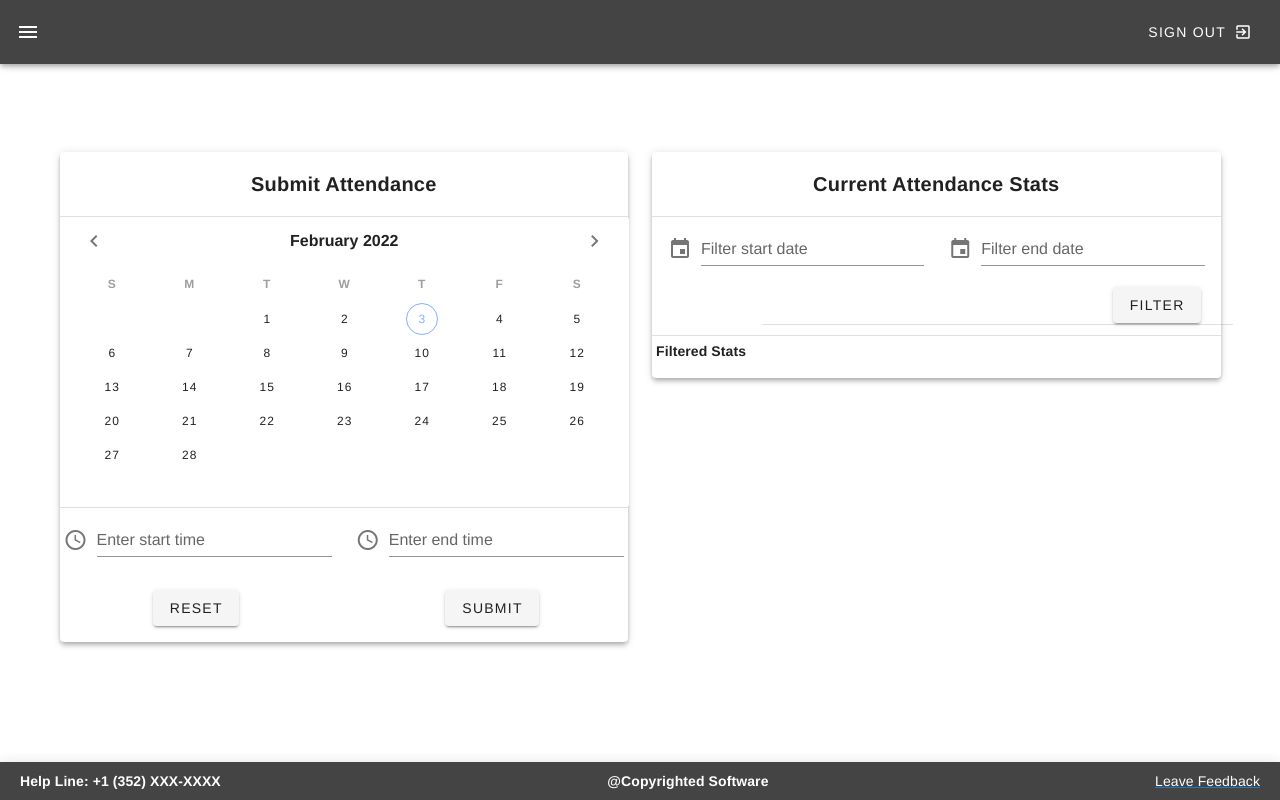
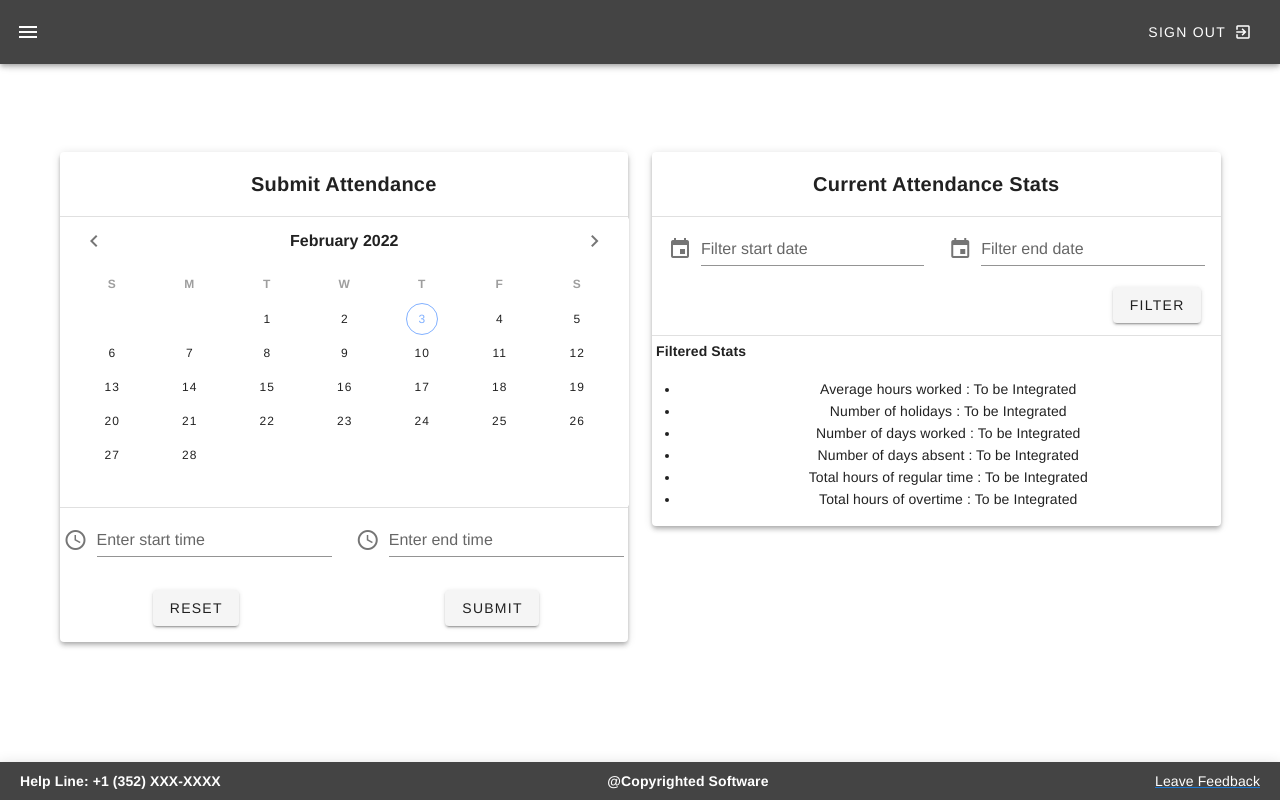
Before and after one commit to deepakvk0712/HRManagementSoftware-SoftwareEngineering, a Vue app in the folder front-end/: page /#/attendance in a window 1280 px wide. Built offline with nearby package versions, Linux system fonts and the light colour scheme.

Commit message:
Final changes done for about page. Some minor updates made. Also added placeholder for the filtered stats in the attendance page. The filtered stats will be integrated in sprint 4.

```diff
--- a/front-end/src/components/AttendancePage.vue
+++ b/front-end/src/components/AttendancePage.vue
@@ -227,6 +227,17 @@
                             <!-- Next code goes here -->
                         </v-card-subtitle>
 
+                        <v-card-text class="justify-left">
+                            <ul class="justify-left">
+                                <li>Average hours worked : To be Integrated</li>
+                                <li>Number of holidays : To be Integrated</li>
+                                <li>Number of days worked : To be Integrated</li>
+                                <li>Number of days absent : To be Integrated</li>
+                                <li>Total hours of regular time : To be Integrated</li>
+                                <li>Total hours of overtime : To be Integrated</li>
+                            </ul>
+                        </v-card-text>
+
                         <v-divider></v-divider>
 
                         <!-- <v-card-text class="text-h6 text-justify">
--- a/front-end/src/views/AboutView.vue
+++ b/front-end/src/views/AboutView.vue
@@ -30,7 +30,7 @@
                   centered
                 >
                   <v-tab
-                    class="black--text"
+                    class="black--text font-weight-medium"
                     v-for="t in tabName"
                     :key="t"
                   >
@@ -47,7 +47,7 @@
                   src="https://cdn.vuetifyjs.com/images/parallax/material2.jpg"
                 >
                   <v-card-title class="justify-center">
-                    <h1 id="AboutUsHeading" class="black--text text-h2 font-weight-thin mb-2">
+                    <h1 id="AboutUsHeading" class="black--text text-h2 font-weight-medium mb-2">
                       Meet Axle United!
                     </h1>
                   </v-card-title>
@@ -56,7 +56,7 @@
                   </v-card-subtitle> -->
 
                   <v-card-text>
-                    <p id="textAboutUs" style="font-size: 1.4em;" class="black--text text-justify">
+                    <p id="textAboutUs" style="font-size: 1.4em;" class="black--text font-weight-medium text-justify">
                       Axle United represents a new way of thinking about the data hidden in your documents. We use AI to extract data that can be used to fuel corporate transformation.
 
                       <br><br>From old documents to stamps and handwritten notes to receipts, our system can infer what’s missing and fill in the blanks to get you more valuable extracted data. That provides the springboard you need to automate your process, which in turn can transform your business quickly and efficiently.
@@ -71,7 +71,7 @@
                   </v-card-text>
 
                   <v-card-title class="justify-center">
-                    <h1 id="teamAboutUs" class="black--text text-h3 font-weight-thin mb-2">
+                    <h1 id="teamAboutUs" class="black--text text-h3 font-weight-medium mb-2">
                       Meet The Team
                     </h1>
                   </v-card-title>
@@ -115,7 +115,7 @@
                   </v-card-text>
 
                   <v-card-title class="justify-center">
-                    <h1 id="accomplishmentsTeams" class="black--text text-h3 font-weight-thin mb-2">
+                    <h1 id="accomplishmentsTeams" class="black--text text-h3 font-weight-medium mb-2">
                       Our Accomplishments!
                     </h1>
                   </v-card-title>
@@ -138,7 +138,7 @@
                         <!-- <span> -->
                           <v-icon color="#000080">account_group_outline</v-icon>
                           <v-card-text class="black--text text-h4 font-weight-bold">
-                            Voted Most Promising Statup 2022 by the Times group!
+                            Voted Most Promising Startup 2022 by the Times group!
                           </v-card-text>
                         <!-- </span> -->
                         <!-- style="font-size: 44px;" -->
@@ -161,7 +161,7 @@
                   </v-card-text>
 
                   <v-card-title class="justify-left">
-                    <h1 class="black--text text-h3 font-weight-thin mb-2">
+                    <h1 class="black--text text-h3 font-weight-medium mb-2">
                       Leadership
                     </h1>
                   </v-card-title>
@@ -182,7 +182,7 @@
                   src="https://cdn.vuetifyjs.com/images/parallax/material2.jpg"
                 >
                   <v-card-title class="justify-center">
-                    <h1 id="companyPolicy" class="black--text text-h2 font-weight-thin mb-2">
+                    <h1 id="companyPolicy" class="black--text text-h2 font-weight-medium mb-2">
                       Company Policy
                     </h1>
                   </v-card-title>
@@ -211,7 +211,7 @@
                 <!-- :src="require('@/assets/mountain.png')" -->
                 <!-- https://cdn.vuetifyjs.com/images/parallax/material2.jpg -->
                   <v-card-title class="justify-center">
-                    <h1 id="employeePolicy" class="black--text text-h2 font-weight-thin mb-2">
+                    <h1 id="employeePolicy" class="black--text text-h2 font-weight-medium mb-2">
                       Employee Policy
                     </h1>
                   </v-card-title>
@@ -240,7 +240,7 @@
                 <!-- :src="require('@/assets/mountain.png')" -->
                 <!-- https://cdn.vuetifyjs.com/images/parallax/material2.jpg -->
                   <v-card-title class="justify-center">
-                    <h1 id="employeePolicy" class="black--text text-h2 font-weight-thin mb-2">
+                    <h1 id="employeePolicy" class="black--text text-h2 font-weight-medium mb-2">
                       Core Values
                     </h1>
                   </v-card-title>
@@ -269,13 +269,13 @@
                 <!-- :src="require('@/assets/mountain.png')" -->
                 <!-- https://cdn.vuetifyjs.com/images/parallax/material2.jpg -->
                   <v-card-title class="black--text justify-center">
-                    <h1 id="employeePolicy" class="text-h2 font-weight-thin mb-2">
+                    <h1 id="employeePolicy" class="text-h2 font-weight-medium mb-2">
                       Mission Statement
                     </h1>
                   </v-card-title>
 
                   <v-card-title class="justify-left">
-                    <h1 class="black--text text-h3 font-weight-medium mb-2">
+                    <h1 class="black--text text-h4 font-weight-medium mb-2">
                       {{missionStatement}}
                     </h1>
                   </v-card-title>
```
